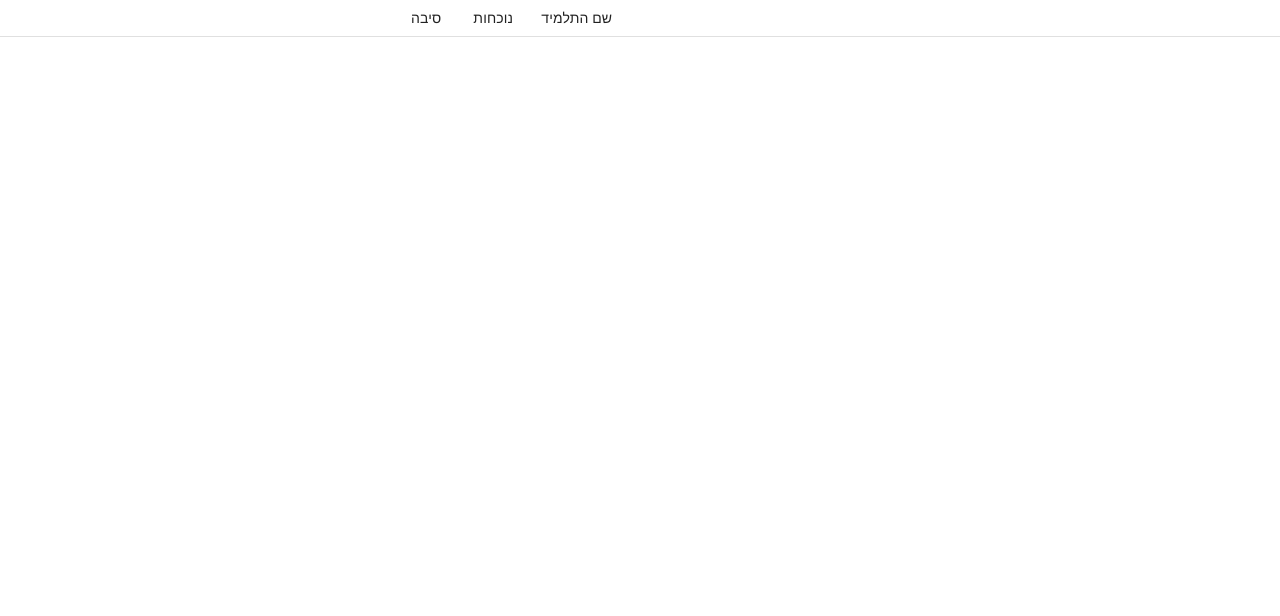
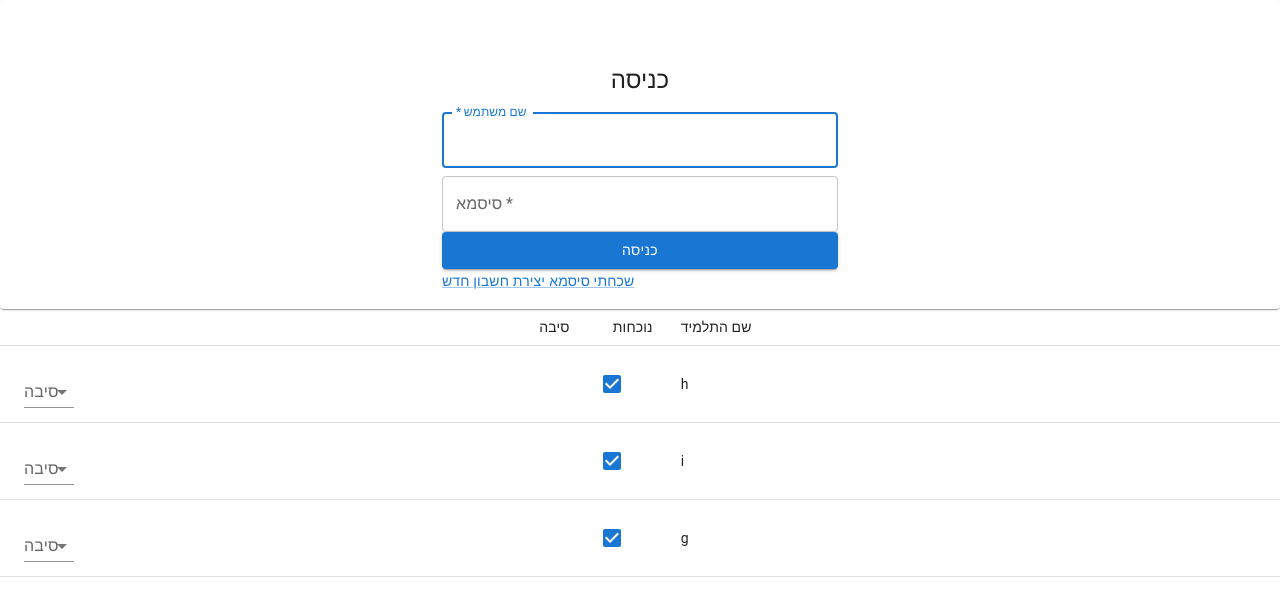
Before and after one commit to Digital-Presence/GUI, a React (Create React App) app in the folder digital-presence/: page / in a window 1280 px wide. Shown: the top 616 px of the page. Built offline with nearby package versions, Linux system fonts and the light colour scheme.

Commit message:
changePages

```diff
--- a/digital-presence/package.json
+++ b/digital-presence/package.json
@@ -3,9 +3,11 @@
   "version": "0.1.0",
   "private": true,
   "dependencies": {
+    "@date-io/date-fns": "^2.14.0",
     "@emotion/react": "^11.9.0",
     "@emotion/styled": "^11.8.1",
     "@mui/material": "^5.8.0",
+    "@mui/x-date-pickers": "^5.0.0-alpha.4",
     "@testing-library/jest-dom": "^5.16.4",
     "@testing-library/react": "^13.2.0",
     "@testing-library/user-event": "^13.5.0",
--- a/digital-presence/src/App.js
+++ b/digital-presence/src/App.js
@@ -7,7 +7,7 @@ import PresencePage from './presencePage';
 function App() {
   return (
     <>
-      {/* <Login /> */}
+      <Login />
       <PresencePage />
     </>
   );
--- /dev/null
+++ b/digital-presence/src/addVacation.js
@@ -0,0 +1,6 @@
+
+// const AddVacation = () => {
+//     return (
+//     )
+// }
+// export default AddVacation;
--- a/digital-presence/src/login.js
+++ b/digital-presence/src/login.js
@@ -7,7 +7,7 @@ const Login=()=>{
 
     return(
         <div className="login">
-            <Card>
+            <Card >
                     <Container
                         component="main" maxWidth="xs">
                         <CssBaseline />
@@ -22,7 +22,7 @@ const Login=()=>{
                                 component="h1" variant="h5">
                                 כניסה          </Typography>
                             <Box className="box2" component="form" noValidate >
-                                <TextField
+                                <TextField dir="rtl"
                                     margin="normal"
                                     required
                                     fullWidth
@@ -34,7 +34,7 @@ const Login=()=>{
                                 />
                                 <FormControl fullWidth required variant="outlined">
                                     <InputLabel htmlFor="password">סיסמא</InputLabel>
-                                    <OutlinedInput
+                                    <OutlinedInput dir="rtl"
                                         id="password"
                                         endAdornment={
                                             <InputAdornment position="end">
--- a/digital-presence/src/presencePage.js
+++ b/digital-presence/src/presencePage.js
@@ -5,14 +5,40 @@ import TableCell from '@mui/material/TableCell';
 import TableContainer from '@mui/material/TableContainer';
 import TableHead from '@mui/material/TableHead';
 import TableRow from '@mui/material/TableRow';
-import Paper from '@mui/material/Paper';
 import FormControlLabel from '@mui/material/FormControlLabel';
 import Checkbox from '@mui/material/Checkbox';
 import { FormControl, InputLabel, MenuItem, Select } from "@mui/material";
 
 const PresencePage = () => {
+
+  const arr = [
+    { name: "h", presence: true, permition: false },
+    { name: "i", presence: false, permition: true },
+    { name: "g", presence: true, permition: true },
+  ];
+
+  const arrMap = arr.map(item =>
+  (<TableRow>
+    <TableCell scope="row">{item.name}</TableCell>
+    <TableCell>
+      <FormControlLabel control={<Checkbox defaultChecked />} />
+    </TableCell>
+    <TableCell component="th" scope="row">
+      <FormControl variant="standard" sx={{ m: 1, minWidth: 50 }}>
+        <InputLabel id="demo-simple-select-standard-label">סיבה</InputLabel>
+        <Select
+          labelId="demo-simple-select-standard-label"
+          id="demo-simple-select-standard">
+          <MenuItem value=""><em>None</em></MenuItem>
+          <MenuItem value={10}>מאושר</MenuItem>
+          <MenuItem value={15}>לא מאושר</MenuItem>
+        </Select>
+      </FormControl>
+    </TableCell>
+  </TableRow >));
+
   return (
-    <TableContainer sx={{ direction: "rtl" }}>
+    <TableContainer table sx={{ direction: "rtl" }}>
       <Table sx={{ minWidth: 50 }} size="small" aria-label="a dense table">
         <TableHead>
           <TableRow>
@@ -21,31 +47,7 @@ const PresencePage = () => {
             <TableCell align="right">סיבה</TableCell>
           </TableRow>
         </TableHead>
-        <TableBody>
-          {() => (
-            <TableRow>
-              <TableCell scope="row">יצחק</TableCell>
-              <TableCell>
-                <FormControlLabel control={<Checkbox defaultChecked />} label="Label" />
-              </TableCell>
-              <TableCell component="th" scope="row">
-                <FormControl variant="standard" sx={{ m: 1, minWidth: 50 }}>
-                  <InputLabel id="demo-simple-select-standard-label">סיבה</InputLabel>
-                  <Select
-                    labelId="demo-simple-select-standard-label"
-                    id="demo-simple-select-standard"
-                    label="Age">
-                    <MenuItem value="">
-                      <em>None</em>
-                    </MenuItem>
-                    <MenuItem value={10}>מאושר</MenuItem>
-                    <MenuItem value={20}>לא מאושר</MenuItem>
-                  </Select>
-                </FormControl>
-              </TableCell>
-            </TableRow>
-          )}
-        </TableBody>
+        <TableBody>{arrMap}</TableBody>
       </Table>
     </TableContainer>
   );
```
Also changed, not shown: 1 other file (tests, documents, lock files or other folders).
